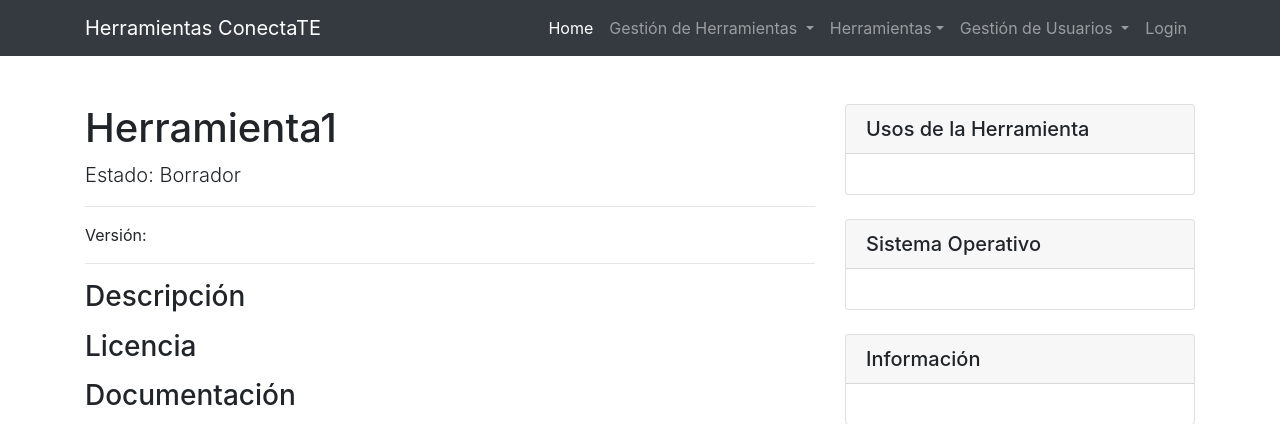
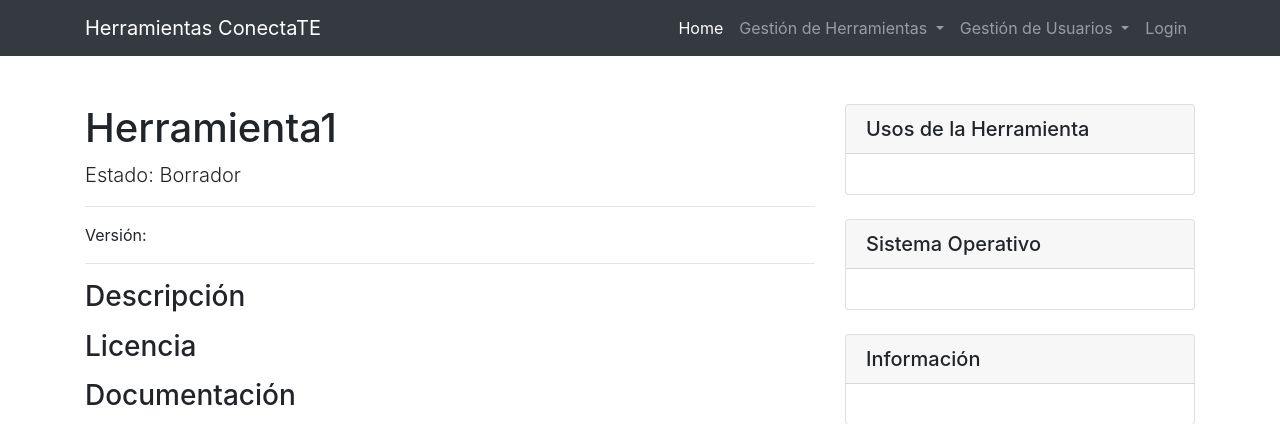
Before and after one commit to leo452/Final_ConectaTE_group4, a Django app: a page that uses usuario/templates/base.html in a window 1280 px wide. Shown: the top 424 px of the page. Run offline with Django 3.2, Linux system fonts and the light colour scheme; data comes from the database, SQL or seed files in the repository; parts of the project's set-up code (start-up, migrations or seed data) failed here and were passed over; some libraries are stand-ins or nearby versions.

Commit message:
Added integration and CSS ajistements

```diff
--- a/usuario/templates/base.html
+++ b/usuario/templates/base.html
@@ -65,30 +65,11 @@
                             Gestión de Herramientas
                             </a>
                             <div class="dropdown-menu dropdown-menu-right" aria-labelledby="navbarDropdownPortfolio">
+                                <a class="dropdown-item" href="{% url 'importer' %}">Subir Herramienta en Bloque</a>
                                 <a class="dropdown-item" href="{% url 'categoria-v' %}">Agregar Categoría</a>
                                 <a class="dropdown-item" href="{% url 'ediciones' %}">Revisiones</a>
                                 <a class="dropdown-item" href="{% url 'revision-v' %}">Agregar Estado de Revisión</a>
                             </div>
-                        <li class="dropdown">
-                            <a href="#" class="nav-link dropdown-toggle" data-toggle="dropdown" role="button" aria-haspopup="true" aria-expanded="false" id="dropdownMenu1">Herramientas</a>
-                            <ul class="dropdown-menu" aria-labelledby="dropdownMenu1">
-                                <li>
-                                    <a href="{% url 'categoria-v' %}">Categorias</a>
-                                </li>
-                                <li>
-                                    <a href="{% url 'ediciones' %}">Revisiones</a>
-                                </li>
-                                <li>
-                                    <a href="{% url 'revision-v' %}">Estados de revision</a>
-                                </li>
-                                <li>
-                                    <a href="{% url 'herramientas' %}">Herramientas</a>
-                                </li>
-
-                                <li>
-                                    <a href="{% url 'importer' %}">Subida en bloque de herramientas</a>
-                                </li>
-                            </ul>
                         </li>
                         <li class="nav-item dropdown">
                             <a class="nav-link dropdown-toggle" href="#" id="navbarDropdownPortfolio" data-toggle="dropdown" aria-haspopup="true" aria-expanded="false">
```
